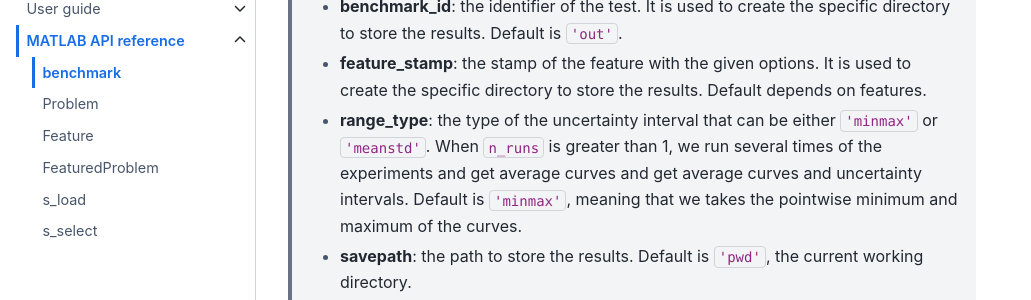
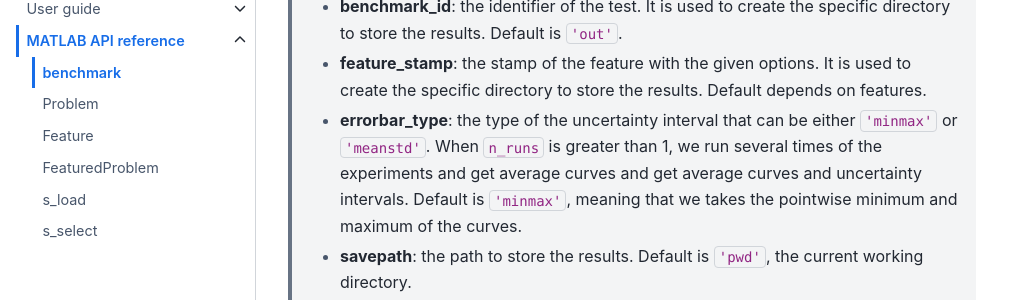
Before and after one commit to optiprofiler/optiprofiler, a Sphinx documentation site: the page built from doc/source/matlab/matlab_generated/benchmark.rst, in a window 1280 px wide and 900 px high, scrolled down 932 px. Shown: the part 150-450 px from the top of the window, without its empty margins (0-1031 px from the left). Built offline with Sphinx 7.4.7 and the Sphinx Book theme 1.1.4, drawn with Linux system fonts in a browser that asks for light colours; the version number could not be read and is left out; cross-references to code outside the pages are shown as plain code.

Commit message:
Change the option name 'range_type' to 'errorbar_type'

```diff
--- a/doc/source/matlab/matlab_generated/benchmark.rst
+++ b/doc/source/matlab/matlab_generated/benchmark.rst
@@ -36,7 +36,7 @@
 
   - **feature_stamp**: the stamp of the feature with the given options. It is used to create the specific directory to store the results. Default depends on features.
 
-  - **range_type**: the type of the uncertainty interval that can be either ``'minmax'`` or ``'meanstd'``. When ``n_runs`` is greater than 1, we run several times of the experiments and get average curves and get average curves and uncertainty intervals. Default is ``'minmax'``, meaning that we takes the pointwise minimum and maximum of the curves.
+  - **errorbar_type**: the type of the uncertainty interval that can be either ``'minmax'`` or ``'meanstd'``. When ``n_runs`` is greater than 1, we run several times of the experiments and get average curves and get average curves and uncertainty intervals. Default is ``'minmax'``, meaning that we takes the pointwise minimum and maximum of the curves.
 
   - **savepath**: the path to store the results. Default is ``'pwd'``, the current working directory.
 
```
Also changed, not shown: 9 other files.
